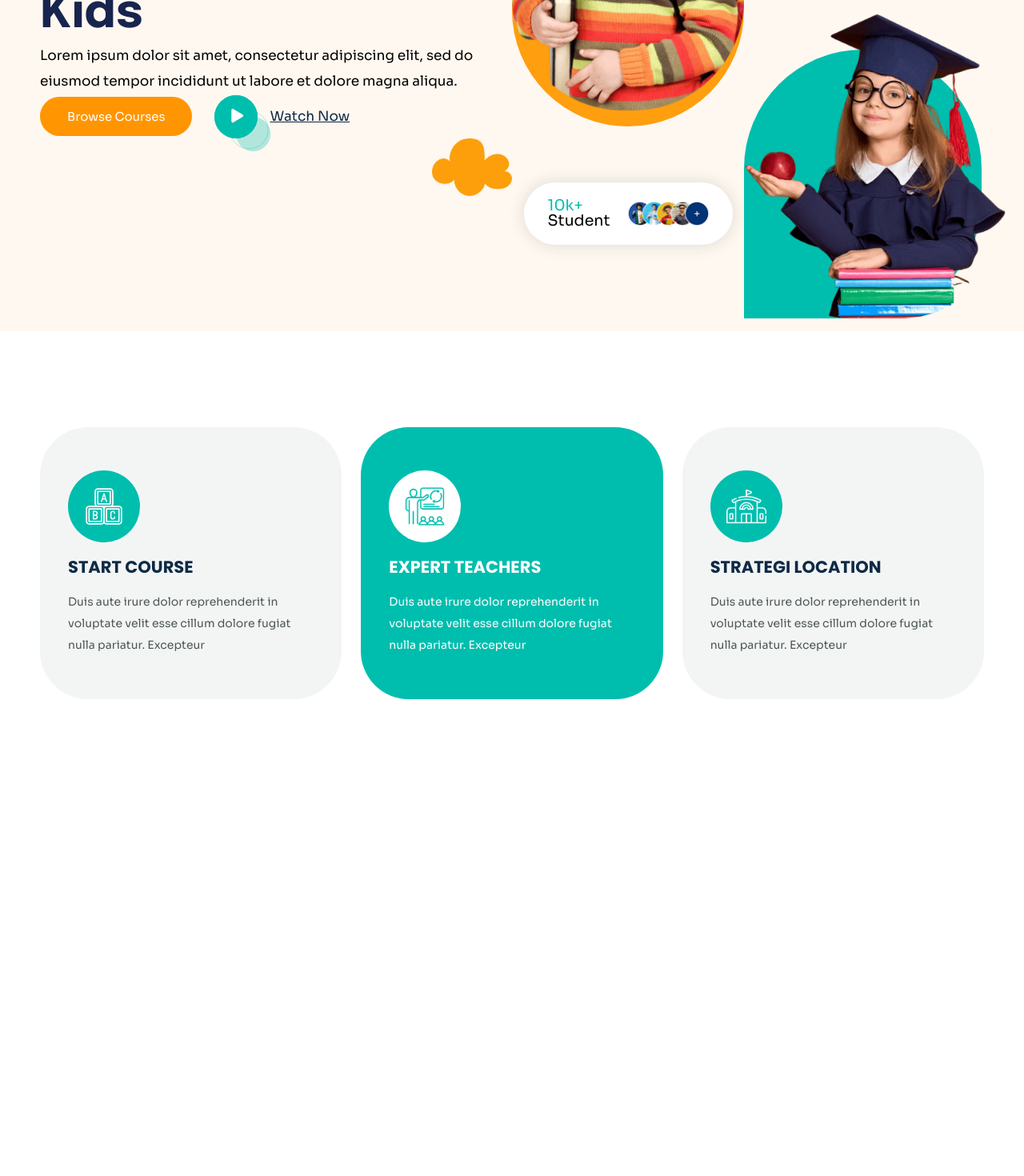
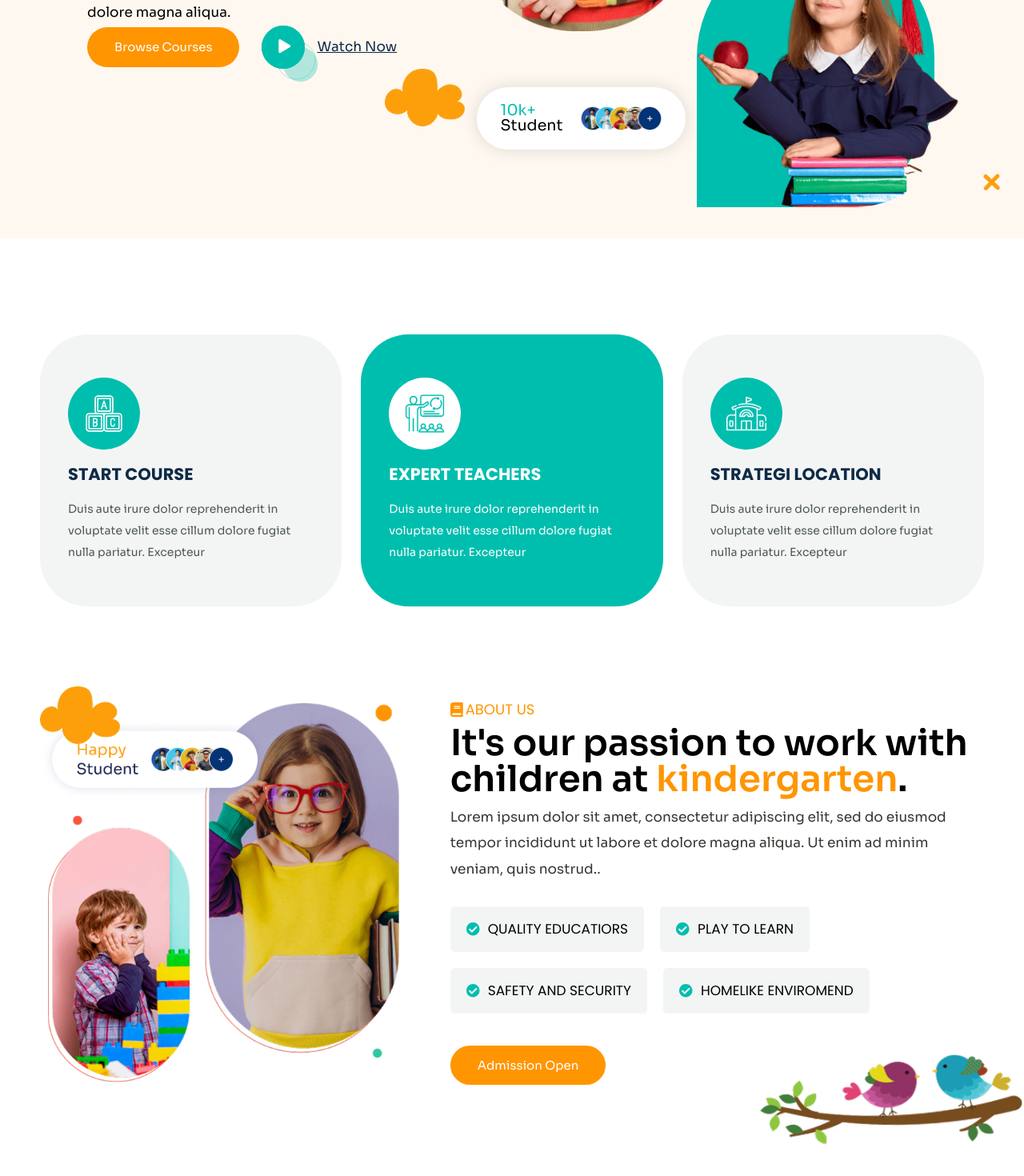
Before and after one commit to xtephani3/react-project-set-up, a React (Vite) app: page / in a window 1280 px wide. Shown: the part 500-1970 px from the top of the page at 80% size. Before the commit the page ends 1494 px from the top, so only its background shows below. Built offline with nearby package versions, Linux system fonts and the light colour scheme.

Commit message:
workd on the home and about pages

```diff
--- /dev/null
+++ b/src/Pages/AboutUs/About.css
@@ -0,0 +1,5 @@
+.testing-testing-div{
+    width: 100%;
+    height: 200px;
+    background: blueviolet;
+}
--- /dev/null
+++ b/src/Pages/AboutUs/AboutInfo/AboutInfo.css
@@ -0,0 +1,52 @@
+.about-info-container {
+  display: flex;
+  align-items: center;
+  padding-inline: var(--padding);
+}
+.about-info-container .about-info-cards {
+  display: grid;
+  grid-template-columns: repeat(3, 1fr);
+  align-items: center;
+  max-width: 1200px;
+  font-family: Poppins;
+  margin: auto;
+  gap: 24px;
+  padding: 120px 0px;
+}
+.about-info-container .about-info-cards .about-info-card {
+  padding: 54px 35px;
+  display: flex;
+  flex-direction: column;
+  gap: 2rem;
+  background-color: #F3F5F5;
+  border-radius: 60px;
+}
+.about-info-container .about-info-cards .about-info-card:nth-child(2) {
+  background-color: #00BEAE;
+}
+.about-info-container .about-info-cards .about-info-card:nth-child(2) .icon {
+  background: #FFFFFF;
+}
+.about-info-container .about-info-cards .about-info-card:nth-child(2) p, .about-info-container .about-info-cards .about-info-card:nth-child(2) b {
+  color: #FFFFFF;
+}
+.about-info-container .about-info-cards .about-info-card .icon {
+  width: 90px;
+  height: 90px;
+  background: #00BEAE;
+  border-radius: 100%;
+  display: flex;
+  align-items: center;
+  justify-content: center;
+}
+.about-info-container .about-info-cards .about-info-card b {
+  font-size: 21px;
+  font-weight: 700;
+  color: #0E2A46;
+}
+.about-info-container .about-info-cards .about-info-card p {
+  font-size: 14px;
+  color: #4D5756;
+  font-family: Sora;
+  line-height: 27px;
+}
--- /dev/null
+++ b/src/Pages/AboutUs/AboutInfo/AboutInfo.jsx
@@ -0,0 +1,41 @@
+import './AboutInfo.css';
+import { AboutInfoCard } from './AboutInfoCard';
+
+import StartCourseIcon from "../../../assets/svgs/start-course-icon.svg?react"
+import ExpertTeachersIcon from "../../../assets/svgs/expert-teachers-icon.svg?react"
+import StartegiLocationIcon from "../../../assets/svgs/startegi-location-icon.svg?react"
+
+const aboutInfo = [
+    {
+        icon: <StartCourseIcon/>,
+        title: "START COURSE",
+        description: "Duis aute irure dolor reprehenderit in voluptate velit esse cillum dolore fugiat nulla pariatur. Excepteur"
+    },
+    {
+        icon: <ExpertTeachersIcon/>,
+        title: "EXPERT TEACHERS",
+        description: "Duis aute irure dolor reprehenderit in voluptate velit esse cillum dolore fugiat nulla pariatur. Excepteur"
+    },
+    {
+        icon: <StartegiLocationIcon/>,
+        title: "STRATEGI LOCATION",
+        description: "Duis aute irure dolor reprehenderit in voluptate velit esse cillum dolore fugiat nulla pariatur. Excepteur"
+    },
+]
+
+export function AboutInfo() {
+    return (
+        <div className="about-info-container">
+            <div className="about-info-cards">
+                {aboutInfo.map((item, index) => (
+                    <AboutInfoCard
+                        key={index}
+                        icon={item.icon}
+                        title={item.title}
+                        description={item.description}
+                    />
+                ))}
+            </div>
+        </div>
+    )
+}
--- /dev/null
+++ b/src/Pages/AboutUs/AboutInfo/AboutInfoCard.jsx
@@ -0,0 +1,9 @@
+export function AboutInfoCard({ icon, title, description, }) {
+    return (
+        <div className="about-info-card">
+            <div className="icon">{icon}</div>
+            <b className="title">{title}</b>
+            <p className="description">{description}</p>
+        </div>
+    )
+}
--- /dev/null
+++ b/src/Pages/AboutUs/AboutMain/AboutMain.css
@@ -0,0 +1,92 @@
+.about-main-container {
+    display: flex;
+    align-items: center;
+    padding-inline: var(--padding);
+    position: relative
+}
+
+.about-main-container .about-bird-sticker {
+    position: absolute;
+    bottom: 40px;
+    right: 0;
+    width: 332px;
+    height: 120px
+}
+
+.about-main-container .about-cloud-sticker {
+    position: absolute;
+    top: -20px;
+    left: 50px;
+    height: 72px
+}
+
+.about-main-container .about-main-content {
+    max-width: 1200px;
+    display: flex;
+    margin-inline: auto;
+    align-items: center;
+    gap: 64px;
+    padding-bottom: 120px
+}
+
+.about-main-container .about-main-content .about-main-art {
+    width: 70%
+}
+
+.about-main-container .about-main-content .about-main-art img {
+    width: 100%
+}
+
+.about-main-container .about-main-content .about-main-info {
+    display: flex;
+    flex-direction: column;
+    gap: 10px
+}
+
+.about-main-container .about-main-content .about-main-info .title {
+    color: #ff9500;
+    font-size: 18px;
+    font-family: Poppins;
+    display: flex;
+    gap: 3px;
+    align-items: center
+}
+
+.about-main-container .about-main-content .about-main-info .subtitle {
+    font-size: 45px;
+    font-family: Sora;
+    font-weight: 600
+}
+
+.about-main-container .about-main-content .about-main-info .subtitle span {
+    color: #ff9500
+}
+
+.about-main-container .about-main-content .about-main-info .description {
+    font-size: 17px;
+    font-family: Sora;
+    color: #333931;
+    line-height: 32.3px
+}
+
+.about-main-container .about-main-content .about-main-info .qualities {
+    margin-top: 20px;
+    display: flex;
+    flex-wrap: wrap;
+    gap: 20px
+}
+
+.about-main-container .about-main-content .about-main-info .qualities .quality-item {
+    padding: 20px 20px;
+    background: #f3f5f5;
+    font-size: 17px;
+    display: flex;
+    align-items: center;
+    gap: 10px;
+    border-radius: 5px;
+    font-family: Poppins
+}
+
+.about-main-container .about-main-content .about-main-info .about-main-cta {
+    margin-top: 30px
+}
--- /dev/null
+++ b/src/Pages/AboutUs/AboutMain/AboutMain.jsx
@@ -0,0 +1,60 @@
+import AboutBookIcon from "../../../assets/svgs/about-book.svg?react";
+import AboutTick from "../../../assets/svgs/about-tick.svg?react";
+import { Button } from "../../../components/Buttons/Button";
+import "./AboutMain.css";
+
+export function AboutMain() {
+  return (
+    <div className="about-main-container">
+      <div className="about-main-content">
+        <div className="about-main-art">
+          <img src="/images/about-main-art.png" />
+        </div>
+        <div className="about-main-info">
+          <span className="title">
+            <AboutBookIcon />
+            ABOUT US
+          </span>
+          <h3 className="subtitle">
+            It's our passion to work with children at <span>kindergarten</span>.
+          </h3>
+          <p className="description">
+            Lorem ipsum dolor sit amet, consectetur adipiscing elit, sed do
+            eiusmod <br /> tempor incididunt ut labore et dolore magna aliqua.
+            Ut enim ad minim
+            <br /> veniam, quis nostrud..
+          </p>
+
+          <div className="qualities">
+            <div className="quality-item">
+              <AboutTick />
+              <span>QUALITY EDUCATIORS</span>
+            </div>
+
+            <div className="quality-item">
+              <AboutTick />
+              <span>PLAY TO LEARN</span>
+            </div>
+
+            <div className="quality-item">
+              <AboutTick />
+              <span>SAFETY AND SECURITY</span>
+            </div>
+
+            <div className="quality-item">
+              <AboutTick />
+              <span>HOMELIKE ENVIROMEND</span>
+            </div>
+          </div>
+
+          <img className="about-bird-sticker" src="/images/stickers/birds-right.png"/>
+          <img className="about-cloud-sticker" src="/images/orangecloud.png"/>
+
+          <div className="about-main-cta">
+            <Button variant="primary">Admission Open</Button>
+          </div>
+        </div>
+      </div>
+    </div>
+  );
+}
--- /dev/null
+++ b/src/Pages/AboutUs/AboutUs.jsx
@@ -0,0 +1,12 @@
+import { AboutInfo } from "./AboutInfo/AboutInfo";
+import { AboutMain } from "./AboutMain/AboutMain";
+import "./About.css";
+
+export function About() {
+  return (
+    <>
+      <AboutInfo />
+      <AboutMain />
+    </>
+  );
+}
--- a/src/Pages/Home/Home.css
+++ b/src/Pages/Home/Home.css
@@ -1,9 +1,10 @@
 .home-page {
     display: flex;
     width: 100%;
-    padding: 1.6rem var(--padding);
+    padding: 1.9rem var(--padding);
     background: #FFF8F0;
     position: relative;
+    justify-content: center;
 }
 
 .home-page_right {
@@ -21,7 +22,7 @@
 }
 
 .home-page_left {
-    width: 50%;
+    width: 40%;
     position: relative;
     /* padding-top: 21.7rem;
     padding-left: 15rem; */
@@ -40,6 +41,8 @@
     width: 290px;
     height: 460px;
     position: relative;
+    display: flex;
+    align-items: end;
 }
 
 .home-page_boychild-image-wrap .abstract-background {
@@ -65,7 +68,7 @@
     position: relative;
     display: flex;
     align-items: end;
-
+    margin-bottom: 20px;
 }
 
 .home-page_heading {
@@ -101,6 +104,7 @@
     width: 100%;
     position: relative;
     z-index: 1;
+    margin-top: auto;
 }
 
 .home-page_play-icon-wrap {
@@ -160,6 +164,12 @@
     bottom: 87%;
 }
 
+.home-page .home-page_x-icon--bottom {
+    position: absolute;
+    right: 30px;
+    bottom: 60px;
+}
+
 .students-analytics {
     width: 90%;
     border-radius: 1000px;
@@ -215,3 +225,11 @@
 .student-analytics-image img {
     width: 100%;
 }
+
+.home-sun-sticker {
+    position: absolute;
+    top: 0;
+    right: 0;
+    width: 170px;
+    height: 230px;
+}
--- a/src/Pages/Home/Home.jsx
+++ b/src/Pages/Home/Home.jsx
@@ -1,35 +1,50 @@
-import { NavBanner } from "../../components/Nav-Header/NavBanner.jsx";
-import { NavHeader } from "../../components/Nav-Header/NavHeader.jsx";
-import { Heading } from "../../components/Heading/Heading.jsx";
+import HeroPlayButton from "../../assets/svgs/hero-play-button.svg?react";
 import { Button } from "../../components/Buttons/Button.jsx";
-import HeroPlayButton from "../../assets/svgs/hero-play-button.svg?react"
-import './Home.css'
+import { NavBanner } from "../../components/NavHeader/NavBanner.jsx";
+import { NavHeader } from "../../components/NavHeader/NavHeader.jsx";
+import "./Home.css";
 
-
-export default function HomePage() {
+export function HomePage() {
   return (
     <>
       <NavBanner />
       <NavHeader />
+
       <div className="home-page">
+        <img
+          src="/images/stickers/sun.png"
+          className="home-sun-sticker"
+          alt=""
+        />
         <div className="tree-image-wrap">
           <img src="/images/tree.png" />
         </div>
+
+          <img className="home-page_x-icon home-page_x-icon--bottom" src="/images/x.png" />
         <div className="home-page_left">
           <img className="home-page_x-icon" src="/images/x.png" />
-                    <h2 className="home-page_heading">The Best Place TO Learn and Play For Kids</h2>
-                    <p className="home-page-info" >Lorem ipsum dolor sit amet, consectetur adipiscing elit, sed do eiusmod
-                        tempor incididunt ut labore et dolore magna aliqua.</p>
+          <h2 className="home-page_heading">
+            The Best Place TO Learn and Play For Kids
+          </h2>
+          <p className="home-page-info">
+            Lorem ipsum dolor sit amet, consectetur adipiscing elit, sed do
+            eiusmod tempor incididunt ut labore et dolore magna aliqua.
+          </p>
           <div className="home-page_button-wrap">
             <Button variant="primary">Browse Courses</Button>
             <div className="home-page_link-wrap">
               <div className="home-page_play-icon-wrap">
-                                 <HeroPlayButton/>
+                <HeroPlayButton />
               </div>
-                            <a className="home-page_watch-now-link" href="#">Watch Now </a>
+              <a className="home-page_watch-now-link" href="#">
+                Watch Now{" "}
+              </a>
             </div>
           </div>
-                    <img className="home-page_orange-cloud" src="/images/orangecloud.png" />
+          <img
+            className="home-page_orange-cloud"
+            src="/images/orangecloud.png"
+          />
         </div>
         <div className="home-page_right">
           <div className="art-container">
@@ -53,16 +68,14 @@ export default function HomePage() {
                 <b>5.8k</b>
                 <span>Success Courses</span>
               </div>
-
             </div>
             <div className="home-page_girlchild-image-wrap">
               <div className="abstract-bg"></div>
               <img src="/images/homegirlchild.png" />
             </div>
           </div>
-
         </div>
       </div>
     </>
-    )
+  );
 }
```
Also changed, not shown: src/App.jsx (+7 -8 lines). Lines whose indentation alone changed are shown as unchanged.
